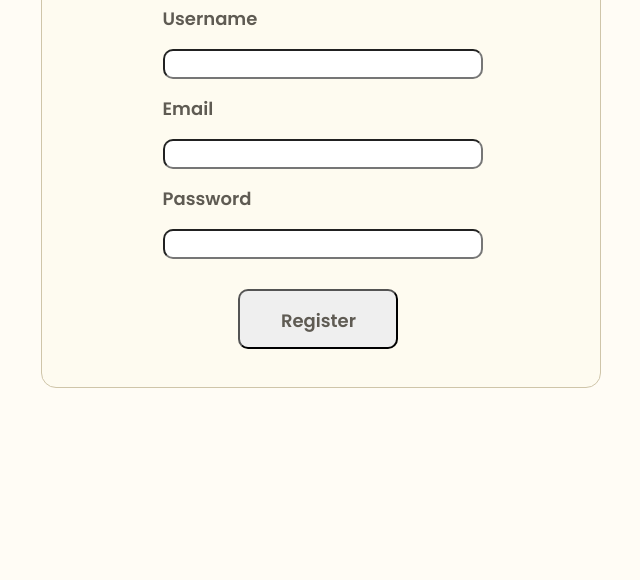
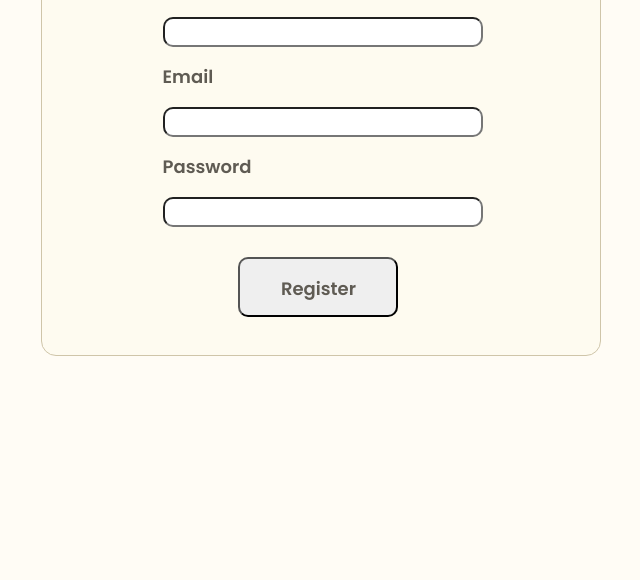
Before and after one commit to Cinzogoni/landingpage_project_1, a plain HTML site: page signup.html in a window 1280 px wide. Shown: the part 279-859 px from the top of the page, without its empty margins (319-959 px from the left). After the commit the page ends 800 px from the top, so only its background shows below. Drawn offline with Linux system fonts and the light colour scheme.

Commit message:
LandingPage Project 1 Update 3

```diff
--- a/assets/css/style2.css
+++ b/assets/css/style2.css
@@ -5,16 +5,21 @@
 }
 html {
   font-size: 62.5%;
+  overflow-x: hidden;
+  width: 100%;
 }
 body {
   margin: 0 auto;
   background: hsl(44, 100%, 98%);
+  overflow-x: hidden;
+  width: 100%;
 }
 :root {
   --info-font: "Poppins", sans-serif;
 }
 .signup {
-  margin: 15% 0;
+  margin: 10% 0;
+  margin-top: 12.5%;
 }
 .signup .signupbox {
   width: 56rem;
```
